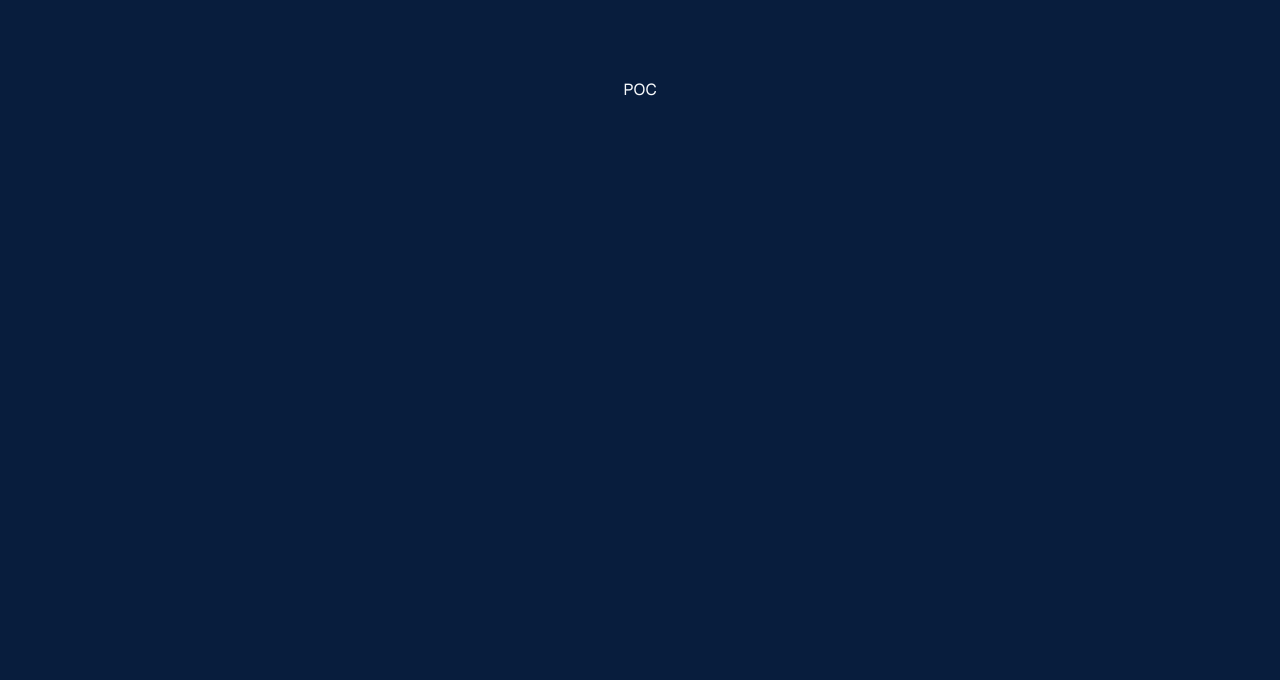
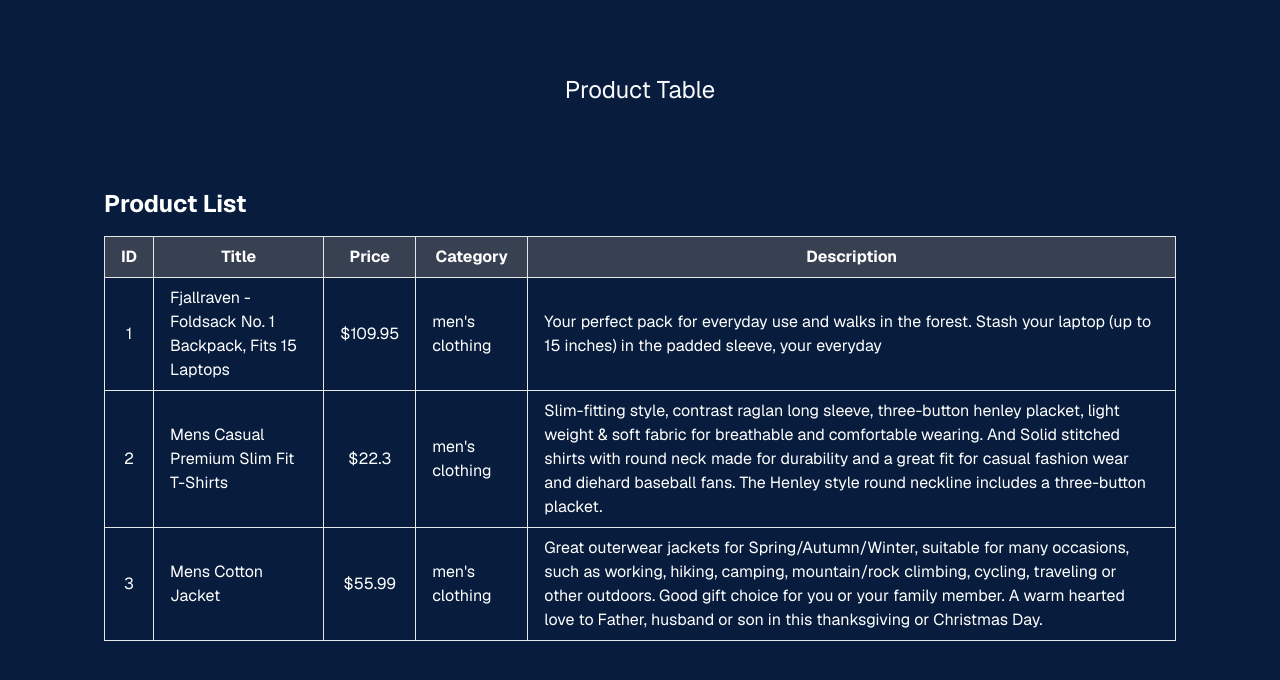
Before and after one commit to guptaPrateek10/ces-poc, a Next.js app: page / in a window 1280 px wide. Shown: the top 680 px of the page. Built offline with nearby package versions, Linux system fonts and the light colour scheme.

Commit message:
home page api route, data on UI completed

```diff
--- /dev/null
+++ b/app/api/products/route.ts
@@ -0,0 +1,37 @@
+import type { NextApiRequest, NextApiResponse } from 'next'
+
+const initialData = [{
+  id: 1,
+  title: "Fjallraven - Foldsack No. 1 Backpack, Fits 15 Laptops",
+  price: 109.95,
+  description: "Your perfect pack for everyday use and walks in the forest. Stash your laptop (up to 15 inches) in the padded sleeve, your everyday",
+  category: "men's clothing",
+
+},
+{
+  id: 2,
+  title: "Mens Casual Premium Slim Fit T-Shirts",
+  price: 22.3,
+  description: "Slim-fitting style, contrast raglan long sleeve, three-button henley placket, light weight & soft fabric for breathable and comfortable wearing. And Solid stitched shirts with round neck made for durability and a great fit for casual fashion wear and diehard baseball fans. The Henley style round neckline includes a three-button placket.",
+  category: "men's clothing",
+},
+{
+  id: 3,
+  title: "Mens Cotton Jacket",
+  price: 55.99,
+  description: "Great outerwear jackets for Spring/Autumn/Winter, suitable for many occasions, such as working, hiking, camping, mountain/rock climbing, cycling, traveling or other outdoors. Good gift choice for you or your family member. A warm hearted love to Father, husband or son in this thanksgiving or Christmas Day.",
+  category: "men's clothing",
+}
+]
+
+export async function GET() {
+  // const res = await fetch('https://fakestoreapi.com/products')
+  // const data = await res.json()
+  return Response.json(initialData)
+}
+
+export async function POST(request: Request) {
+  const res = await request.json()
+  console.log("POST CONSOLE>>>",res)
+  return Response.json({ res })
+}
--- /dev/null
+++ b/app/components/DataTable.tsx
@@ -0,0 +1,35 @@
+import React from 'react'
+import { ProductTypes } from '../types/productTypes'
+
+type productsProps = {
+    products: ProductTypes[]
+}
+const DataTable = (props:productsProps) => {
+    const { products } = props;
+    return (
+        <table className="table-auto w-full border-collapse border border-gray-300">
+            <thead>
+                <tr className="bg-gray-700">
+                    <th className="border px-4 py-2">ID</th>
+                    <th className="border px-4 py-2">Title</th>
+                    <th className="border px-4 py-2">Price</th>
+                    <th className="border px-4 py-2">Category</th>
+                    <th className="border px-4 py-2">Description</th>
+                </tr>
+            </thead>
+            <tbody>
+                {products.map((product) => (
+                    <tr key={product.id}>
+                        <td className="border px-4 py-2 text-center">{product.id}</td>
+                        <td className="border px-4 py-2">{product.title}</td>
+                        <td className="border px-4 py-2 text-center">${product.price}</td>
+                        <td className="border px-4 py-2">{product.category}</td>
+                        <td className="border px-4 py-2">{product.description}</td>
+                    </tr>
+                ))}
+            </tbody>
+        </table>
+    )
+}
+
+export default DataTable
--- /dev/null
+++ b/app/components/ProductTable.tsx
@@ -0,0 +1,41 @@
+"use client";
+
+import React, { useCallback, useEffect, useState } from "react";
+import { ProductTypes } from "../types/productTypes";
+import DataTable from "./DataTable";
+
+export default function ProductTable() {
+    const [products, setProducts] = useState<ProductTypes[]>([]);
+    const [loading, setLoading] = useState(true);
+
+    const fetchProducts = useCallback(async () => {
+        try {
+            const res = await fetch("/api/products");
+            const data = await res.json();
+            setProducts(data);
+        } catch (error) {
+            console.error("Failed to fetch products:", error);
+        } finally {
+            setLoading(false);
+        }
+    }, [])
+
+    useEffect(() => {
+        fetchProducts();
+    }, []);
+
+    if (loading) {
+        return <div className="p-4">Loading...</div>;
+    }
+
+    return (
+        <div className="p-6">
+            <h1 className="text-2xl font-bold mb-4">Product List</h1>
+            {products.length === 0 ? (
+                <p className="text-red-500 text-lg">No data found</p>
+            ) : (
+               <DataTable products={products} />
+            )}
+        </div>
+    );
+}
--- /dev/null
+++ b/app/components/container/page.tsx
@@ -0,0 +1,13 @@
+import React from 'react'
+
+const Container = ({children}:{
+    children:React.ReactNode
+}) => {
+  return (
+    <div className="grid grid-rows-[20px_1fr_20px] items-center justify-items-center min-h-screen p-8 pb-20 gap-16 sm:p-20 font-[family-name:var(--font-geist-sans)]">
+      {children}
+    </div>
+  )
+}
+
+export default Container
--- /dev/null
+++ b/app/components/heading/page.tsx
@@ -0,0 +1,15 @@
+import React from 'react'
+
+const Heading = ({ title }: { title: string }) => {
+    return (
+        <div>
+            <div >
+                <h1 className='text-slate-50 text-2xl'>
+                    {title}
+                </h1>
+            </div>
+        </div>
+    )
+}
+
+export default Heading
--- a/app/page.tsx
+++ b/app/page.tsx
@@ -1,13 +1,13 @@
 import Image from "next/image";
+import Container from "./components/container/page";
+import Heading from "./components/heading/page";
+import ProductTable from "./components/ProductTable";
 
 export default function Home() {
   return (
-    <div className="grid grid-rows-[20px_1fr_20px] items-center justify-items-center min-h-screen p-8 pb-20 gap-16 sm:p-20 font-[family-name:var(--font-geist-sans)]">
-      <div >
-        <h1 className='text-slate-50'>
-          POC
-        </h1>
-      </div>
-    </div>
+    <Container>
+      <Heading title={"Product Table"} />
+      <ProductTable/>
+    </Container>
   );
 }
--- /dev/null
+++ b/app/types/productTypes.ts
@@ -0,0 +1,7 @@
+export type ProductTypes = {
+    id: number;
+    title: string;
+    price: number;
+    description: string;
+    category: string;
+};
```
Also changed, not shown: app/api/products.ts (deleted).
